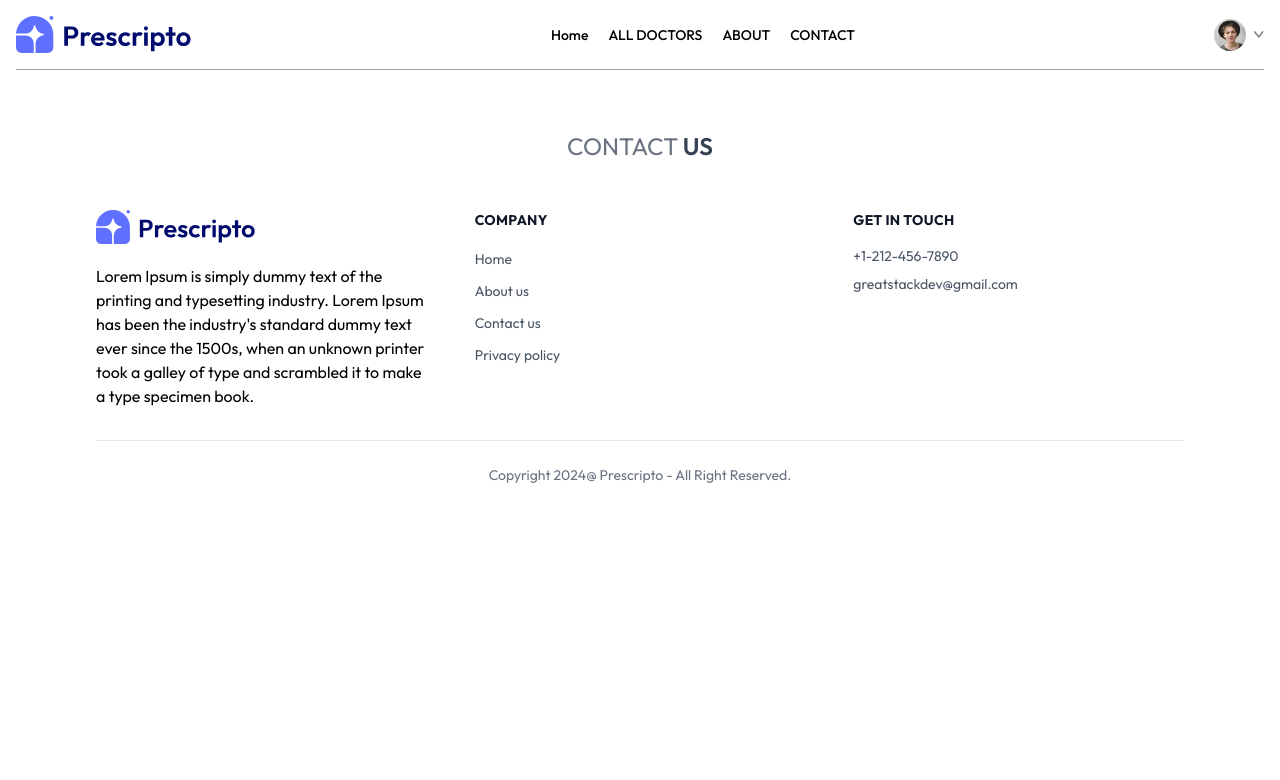
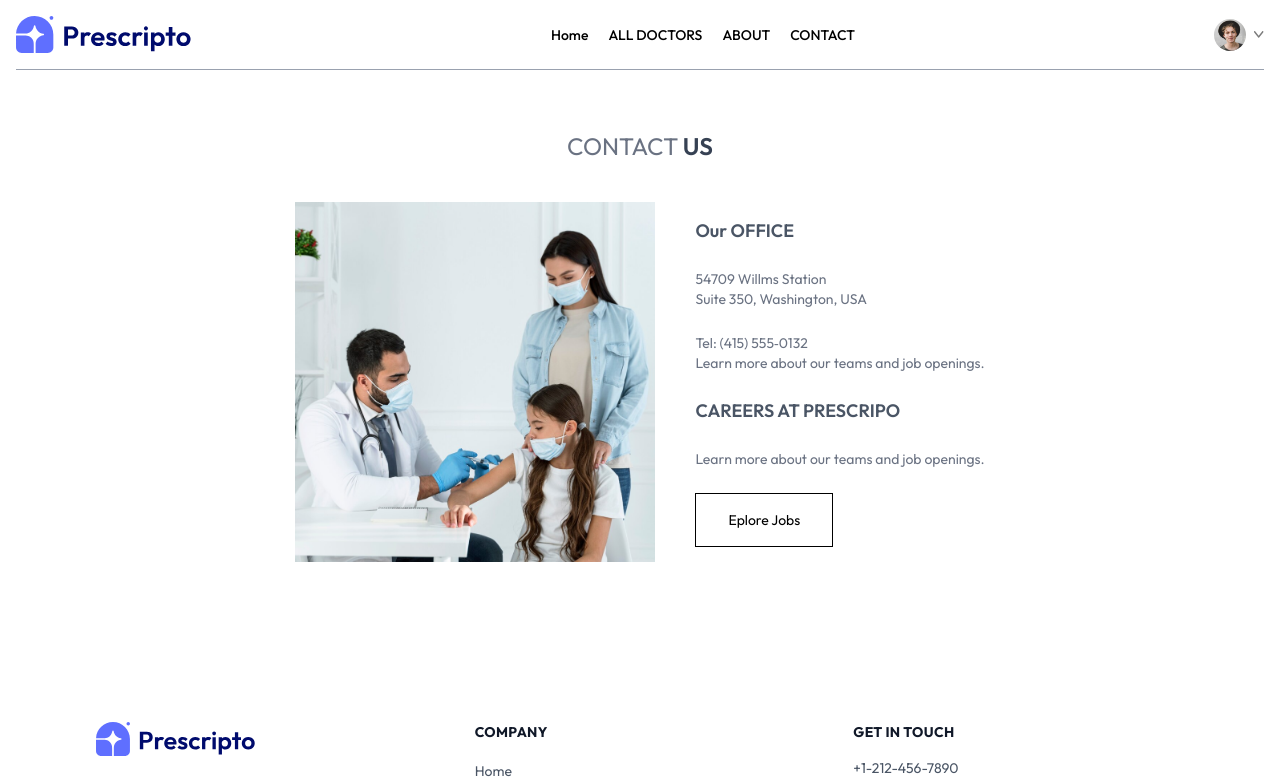
Before and after one commit to Shubham-Nirmal/doctor-appointment-project-, a React (Vite) app: page /contact in a window 1280 px wide. Shown: the top 780 px of the page. Built offline with nearby package versions, Linux system fonts and the light colour scheme.

Commit message:
complet Contact page

```diff
--- a/src/Pages/Contact.jsx
+++ b/src/Pages/Contact.jsx
@@ -1,4 +1,5 @@
 import React from 'react'
+import { assets } from '../assets/assets'
 
 function Contact() {
   return (
@@ -8,6 +9,19 @@
         <p>CONTACT  <span className='text-gray-700 font-semibold'>US </span></p>
       </div>
 
+      <div className='my-10 flex flex-col justify-center md:flex-row gap-10 mb-28 text-sm '>
+        <img className='w-full md:max-w-[360px]' src={assets.contact_image} alt="" />
+        <div className='flex flex-col justify-center items-start gap-6 '>
+          <p className='font-semibold text-lg text-gray-600 '>Our OFFICE</p>
+          <p className='text-gray-500'>54709 Willms Station <br />
+            Suite 350, Washington, USA</p>
+          <p className='text-gray-500'>Tel: (415) 555‑0132 <br /> Learn more about our teams and job openings.</p>
+          <p className='font-semibold text-lg text-gray-600 '>CAREERS AT PRESCRIPO </p>
+          <p className='text-gray-500'>Learn more about our teams and job openings.</p>
+          <button className='border  border-black px-8 py-4 text-sm hover:bg-black hover:text-white transition-all duration-500'>Eplore Jobs </button>
+        </div>
+      </div>
+
      </div>
   )
 }
```
